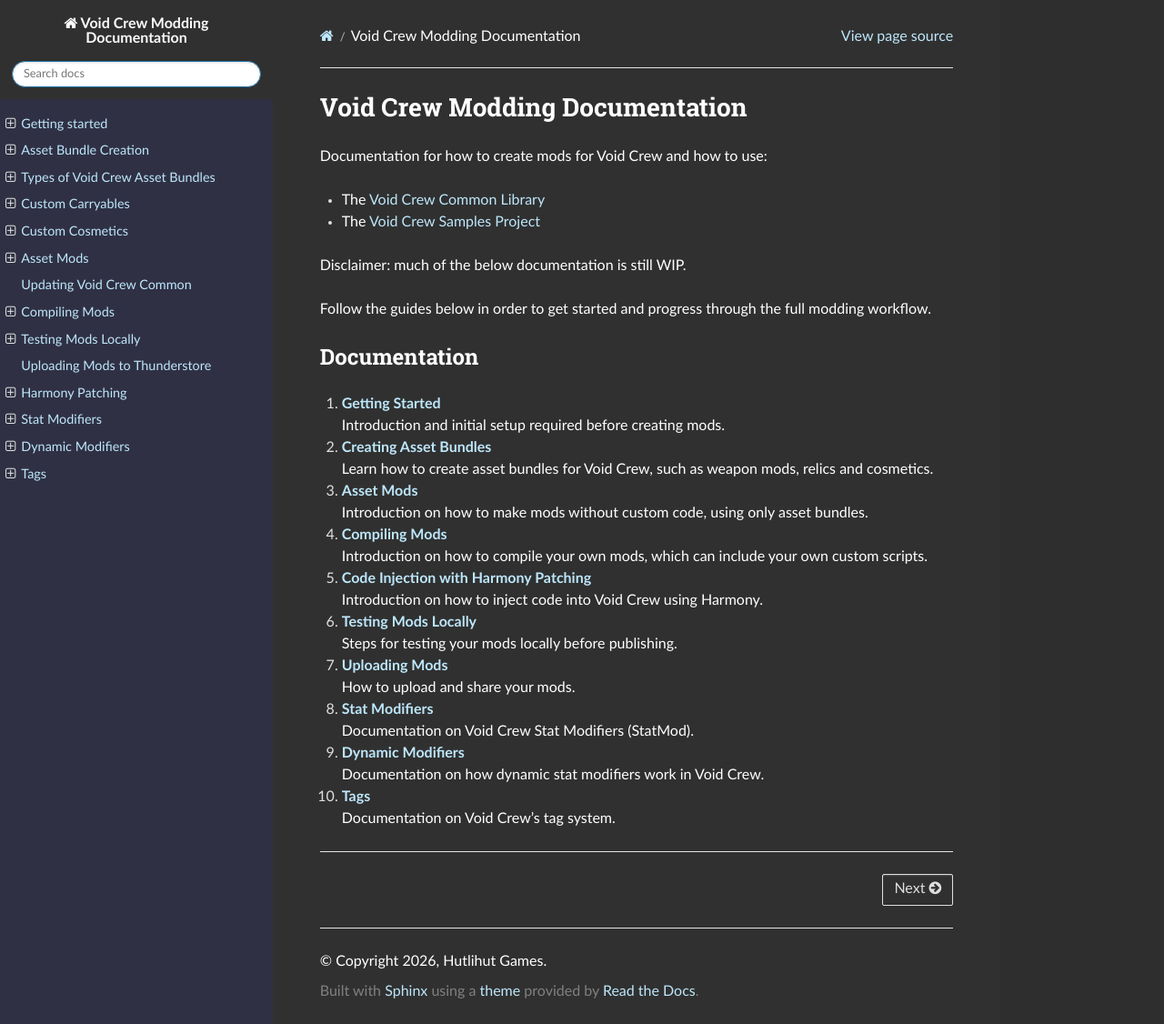
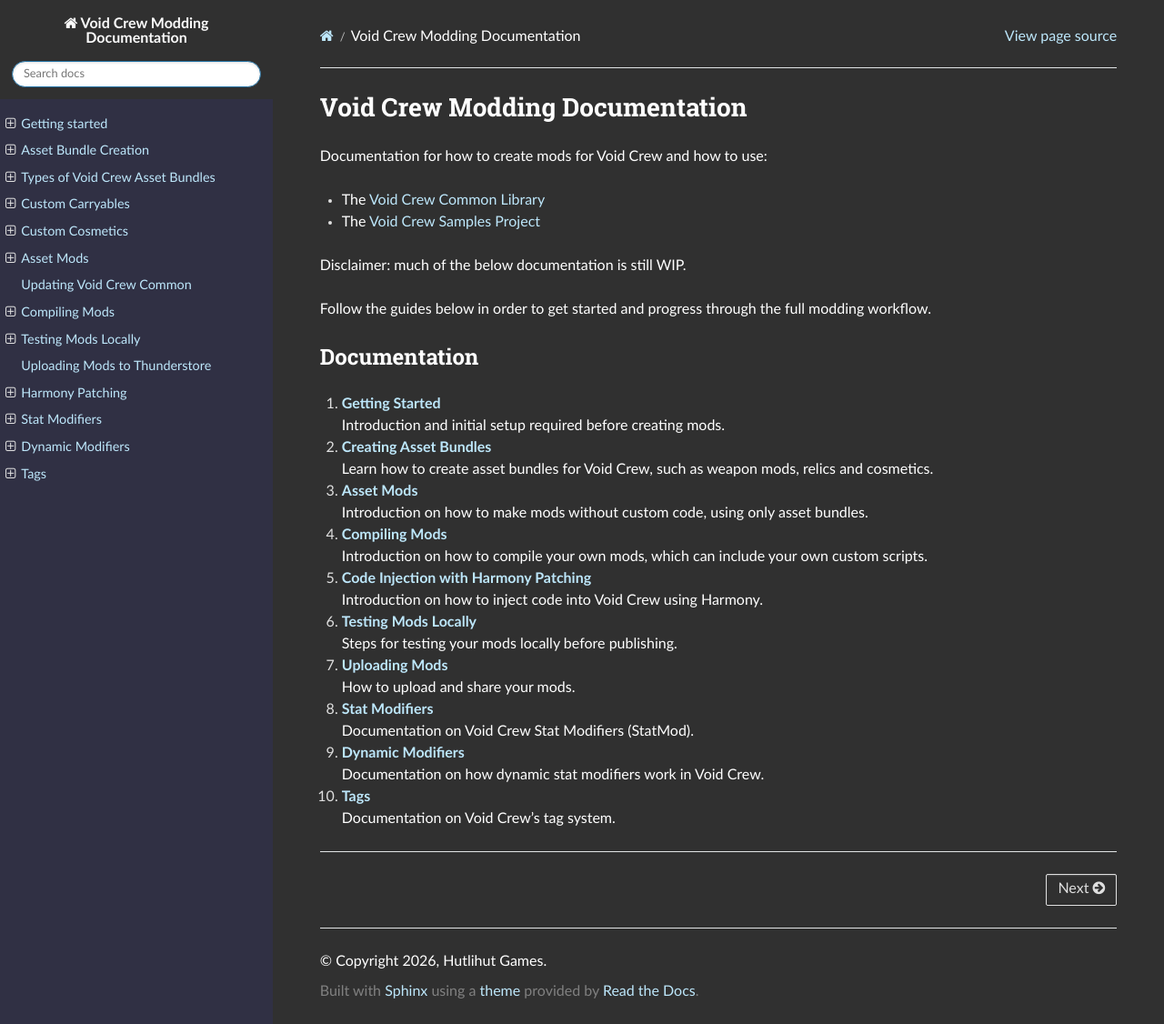
Before and after one commit to HutlihutGames/void_crew_modding_documentation, a Sphinx documentation site: the page built from Docs/index.md, in a window 1280 px wide and 1126 px high. Shown: the whole window at 91% size. Built offline with Sphinx 7.4.7 and the Read the Docs theme 3.1.0, drawn with Linux system fonts in a browser that asks for light colours.

Commit message:
Fixed table formatting

```diff
--- a/Docs/_static/css/voidcrew.css
+++ b/Docs/_static/css/voidcrew.css
@@ -78,9 +78,10 @@ a:hover {
     color: var(--ui-color__light-orange);
 }
 
-/* Main content width/background tweaks if wanted */
+/* Main content */
 .wy-nav-content {
     background: var(--ui-color__dark-grey);
+    max-width: 1200px;
 }
 
 /* Text */
@@ -188,3 +189,8 @@ code {
 .rst-content table.docutils:not(.field-list) tr:nth-child(2n-1) td {
     background-color: var(--ui-color__light-grey);
 }
+
+.rst-content table td p {
+    text-wrap: auto;
+    max-width: 100%;
+}
```
